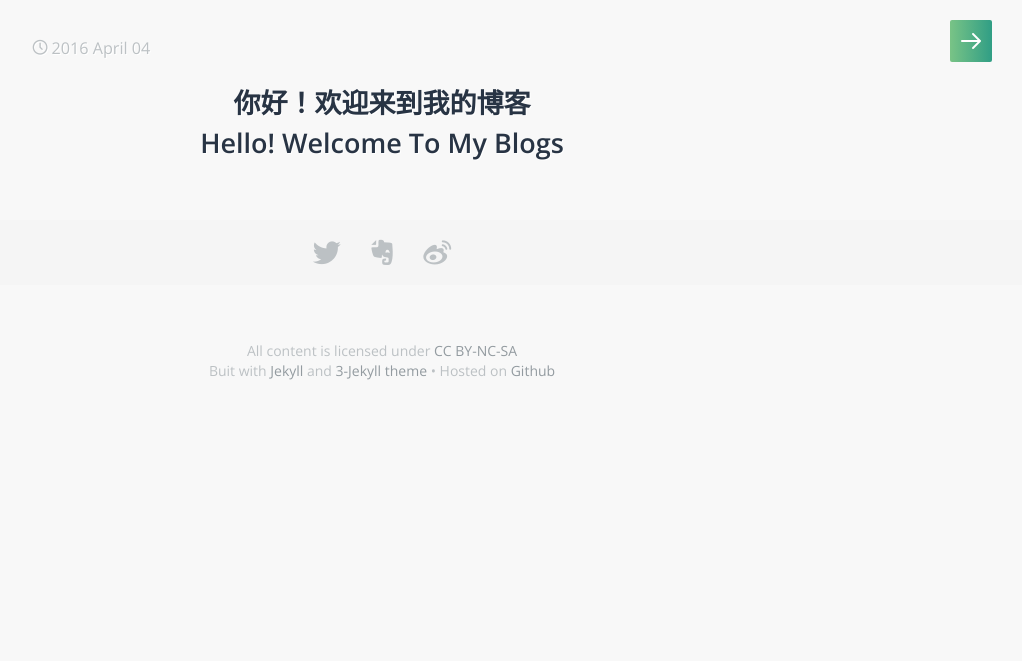
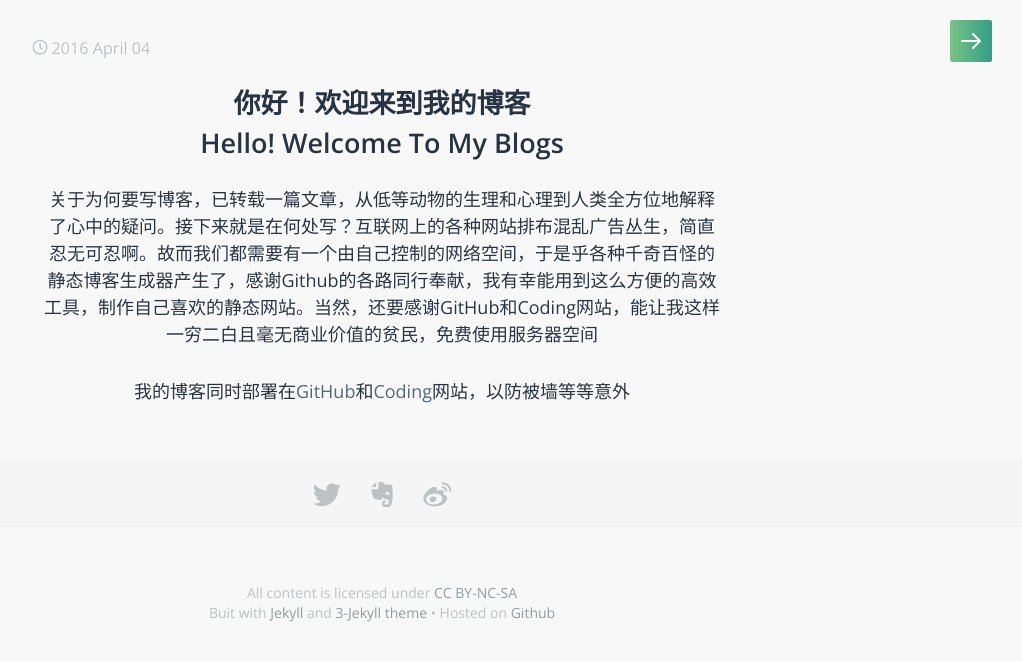
Before and after one commit to lioilwin/lioilwin.github.io, a Jekyll site: the page built from index.html, in a window 1280 px wide. Shown: the top 661 px of the page, without its empty margins (258-1280 px from the left). Built offline with Jekyll 4.4.1, drawn with Linux system fonts in a browser that asks for light colours; some web fonts are replaced; comment, search, counter and statistics services are not loaded.

Commit message:
updata re in

```diff
--- a/index.html
+++ b/index.html
@@ -4,5 +4,14 @@ date:   2016-04-04 15:38
 ---
 
 <div id="home" class="container">
-  <h1>你好！欢迎来到我的博客<br> Hello! Welcome To My Blogs</h1>
+<h1>你好！欢迎来到我的博客<br> Hello! Welcome To My Blogs</h1>
+
+<p>关于为何要写博客，已转载一篇文章，从低等动物的生理和心理到人类全方位地解释了心中的疑问。接下来就是在何处写？互联网上的各种网站排布混乱广告丛生，简直忍无可忍啊。故而我们都需要有一个由自己控制的网络空间，于是乎各种千奇百怪的静态博客生成器产生了，感谢Github的各路同行奉献，我有幸能用到这么方便的高效工具，制作自己喜欢的静态网站。当然，还要感谢GitHub和Coding网站，能让我这样一穷二白且毫无商业价值的贫民，免费使用服务器空间</p>
+
+<p>我的博客同时部署在<a href="http://lifegh.github.io/">GitHub</a>和<a href="http://lifeblogs-b702b.coding.io/">Coding</a>网站，以防被墙等等意外</p>
+
+
+
+
+
 </div>
```
Also changed, not shown: README.md.
